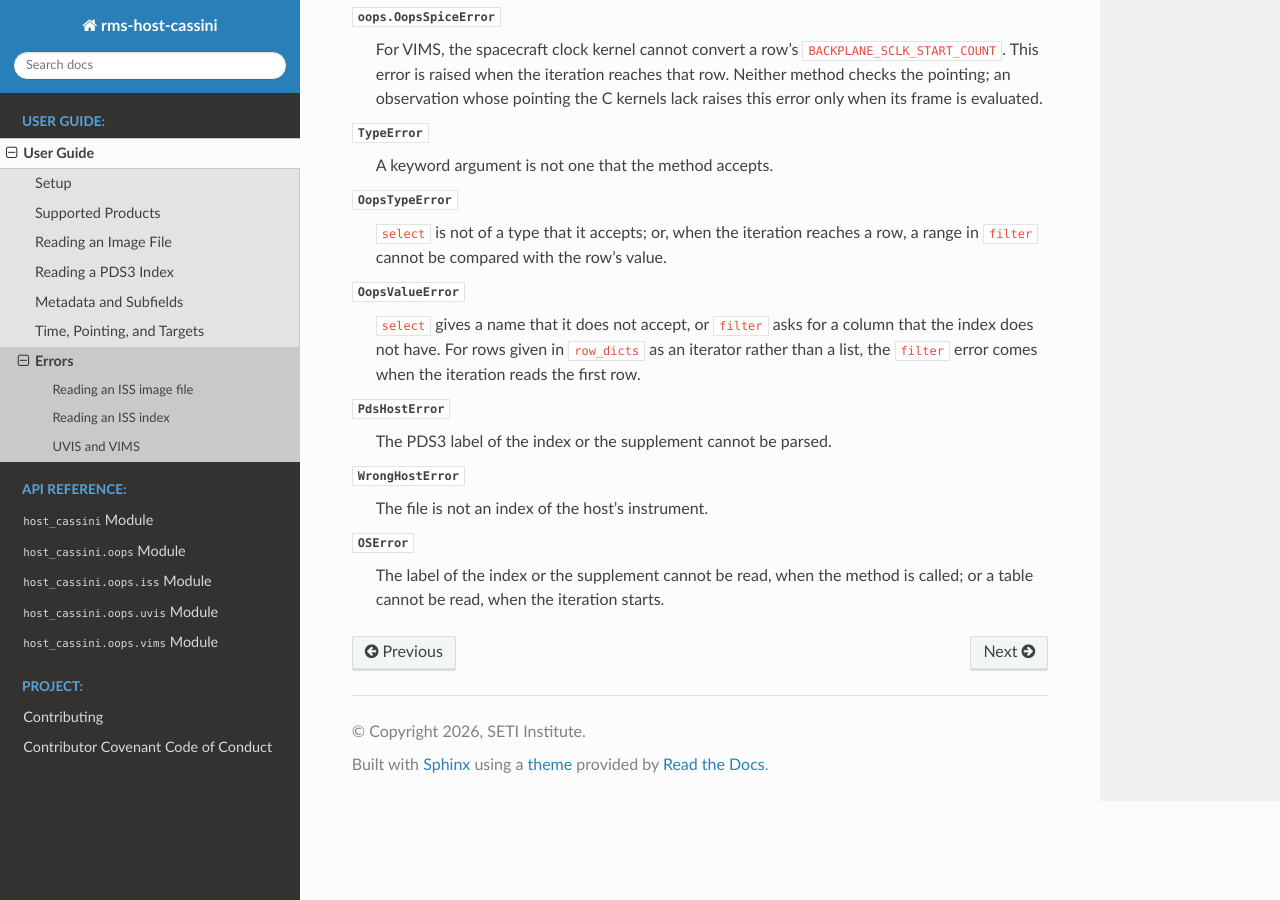
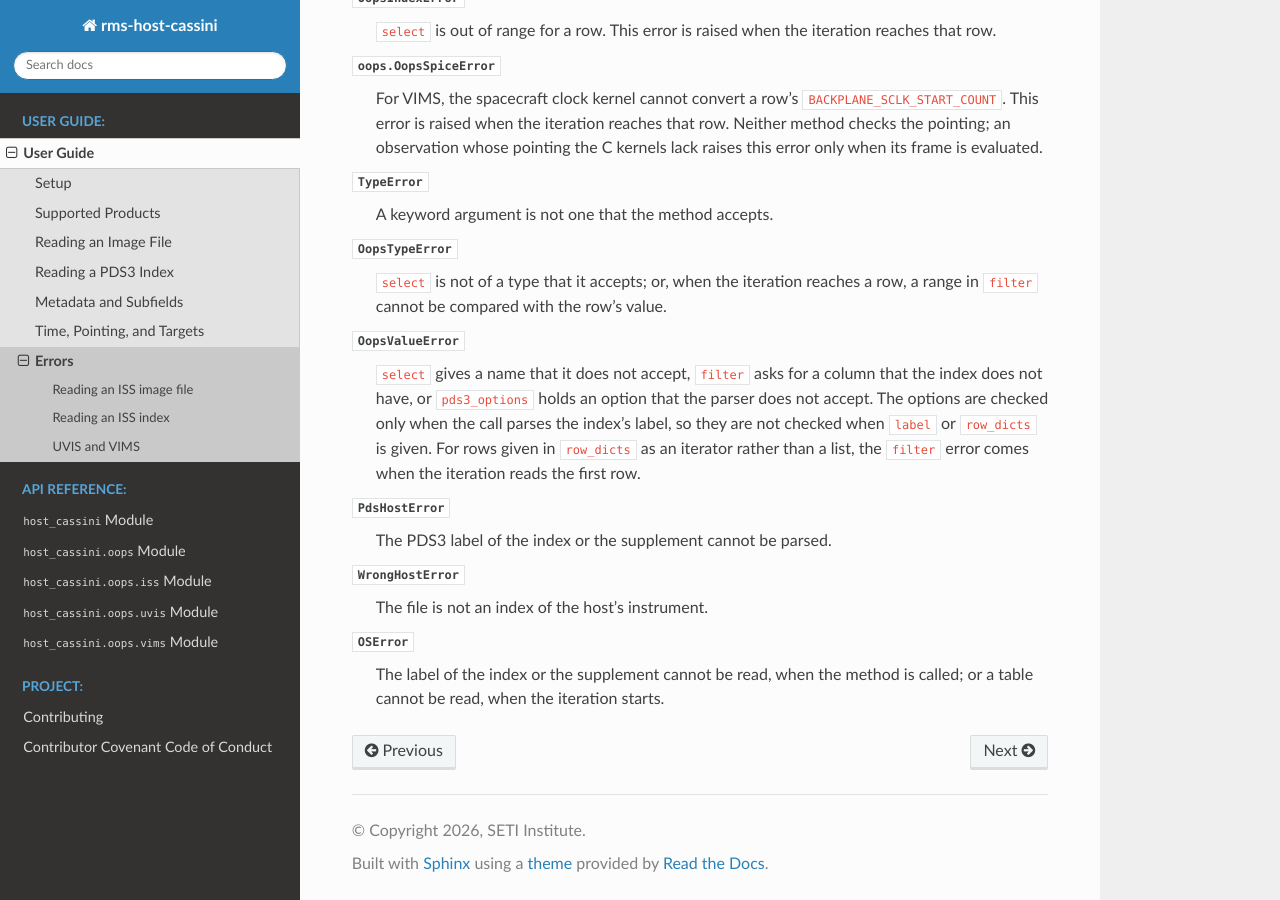
Before and after one commit to SETI/rms-host-cassini, a Sphinx documentation site: the page built from docs/user_guide/user_guide_errors.rst, in a window 1280 px wide and 900 px high, scrolled down 4106 px. Built offline with Sphinx 7.4.7 and the Read the Docs theme 3.1.0, drawn with Linux system fonts in a browser that asks for light colours; some of the changed text lies outside the part shown.

Commit message:
State the asof window the rocks kernel blocks
The C kernel cutoffs that the docs gave for ValueError (2004-01-28 and
2004-03-23) are never reached: the frames kernel of Saturn's small moons
chosen for any date from 2003-11-05 through 2004-04-26 has a malformed
line, and define_solar_system raises RuntimeError SPICE(BADVARASSIGN)
first (SETI/rms-oops#261). The setup chapter and the four initialize
docstrings now say so, and that ValueError applies to dates up to and
including 2003-11-04.

The setup chapter also stops calling the 2018 clock kernel the only one
in the database, which holds three. The from_index Raises sections and
the errors chapter list the OopsValueError for an invalid pds3_options,
with when it is checked, and an over-long line is rewrapped.

Co-Authored-By: Claude Opus 5.5 <noreply@anthropic.com>
Claude-Session: https://claude.ai/code/session_01RG3ZiBNx376YVT9xgP1ET9

```diff
--- a/docs/user_guide/user_guide_errors.rst
+++ b/docs/user_guide/user_guide_errors.rst
@@ -61,12 +61,13 @@ Reading an ISS index
 ====================
 
 :meth:`~host_cassini.oops.iss.CassiniISS.from_index` raises the errors listed below.
-When the rows are given in ``row_dicts``, the call reads only the index's PDS3 label, for
-the null values it declares, and not even that if ``label`` is given. The errors that
-come from the supplement, from a table, or from an index of another instrument are then
-never raised: the supplement need not exist, the index label is not checked to describe
-a table that can be read, and the index is not checked to be a Cassini ISS index. The checks of ``select`` and
-``filter`` are still made, as their entries say, and so are those of each row.
+When the rows are given in ``row_dicts``, the call reads only the index's PDS3 label,
+for the null values it declares, and not even that if ``label`` is given. The errors
+that come from the supplement, from a table, or from an index of another instrument are
+then never raised: the supplement need not exist, the index label is not checked to
+describe a table that can be read, and the index is not checked to be a Cassini ISS
+index. The checks of ``select``, ``pds3_options``, and ``filter`` are still made, as
+their entries say, and so are those of each row.
 
 :exc:`~oops.host.HostFormatError`
     A row lacks ``START_TIME``, ``EXPOSURE_DURATION``, ``INSTRUMENT_MODE_ID``, or
@@ -103,9 +104,11 @@ a table that can be read, and the index is not checked to be a Cassini ISS index
     row's value.
 
 :exc:`~oops.OopsValueError`
-    ``select`` is not None, or ``filter`` asks for a column that the index does not
-    have. For rows given in ``row_dicts`` as an iterator rather than a list, the
-    ``filter`` error comes when the iteration reads the first row.
+    ``select`` is not None, ``filter`` asks for a column that the index does not have,
+    or ``pds3_options`` holds an option that the parser does not accept. The options are
+    checked only when the call parses the index's label, so they are not checked when
+    ``label`` is given. For rows given in ``row_dicts`` as an iterator rather than a
+    list, the ``filter`` error comes when the iteration reads the first row.
 
 :exc:`~oops.host.PdsHostError`
     The PDS3 label of the index or the supplement cannot be parsed.
@@ -205,9 +208,12 @@ as their entries say, and so are those of each row.
     range in ``filter`` cannot be compared with the row's value.
 
 :exc:`~oops.OopsValueError`
-    ``select`` gives a name that it does not accept, or ``filter`` asks for a column that
-    the index does not have. For rows given in ``row_dicts`` as an iterator rather than
-    a list, the ``filter`` error comes when the iteration reads the first row.
+    ``select`` gives a name that it does not accept, ``filter`` asks for a column that
+    the index does not have, or ``pds3_options`` holds an option that the parser does
+    not accept. The options are checked only when the call parses the index's label, so
+    they are not checked when ``label`` or ``row_dicts`` is given. For rows given in
+    ``row_dicts`` as an iterator rather than a list, the ``filter`` error comes when the
+    iteration reads the first row.
 
 :exc:`~oops.host.PdsHostError`
     The PDS3 label of the index or the supplement cannot be parsed.
```
Also changed, not shown: docs/user_guide/user_guide_setup.rst (+15 -14 lines), 4 other files.
